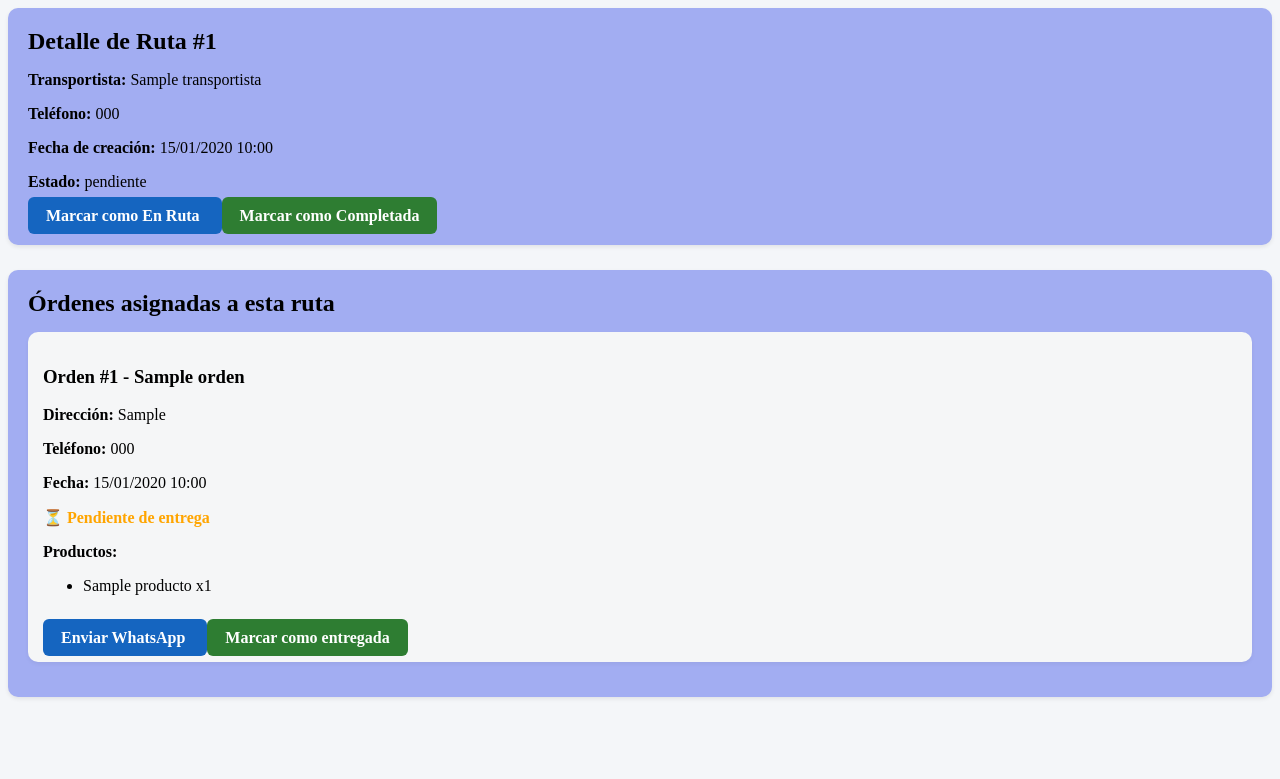
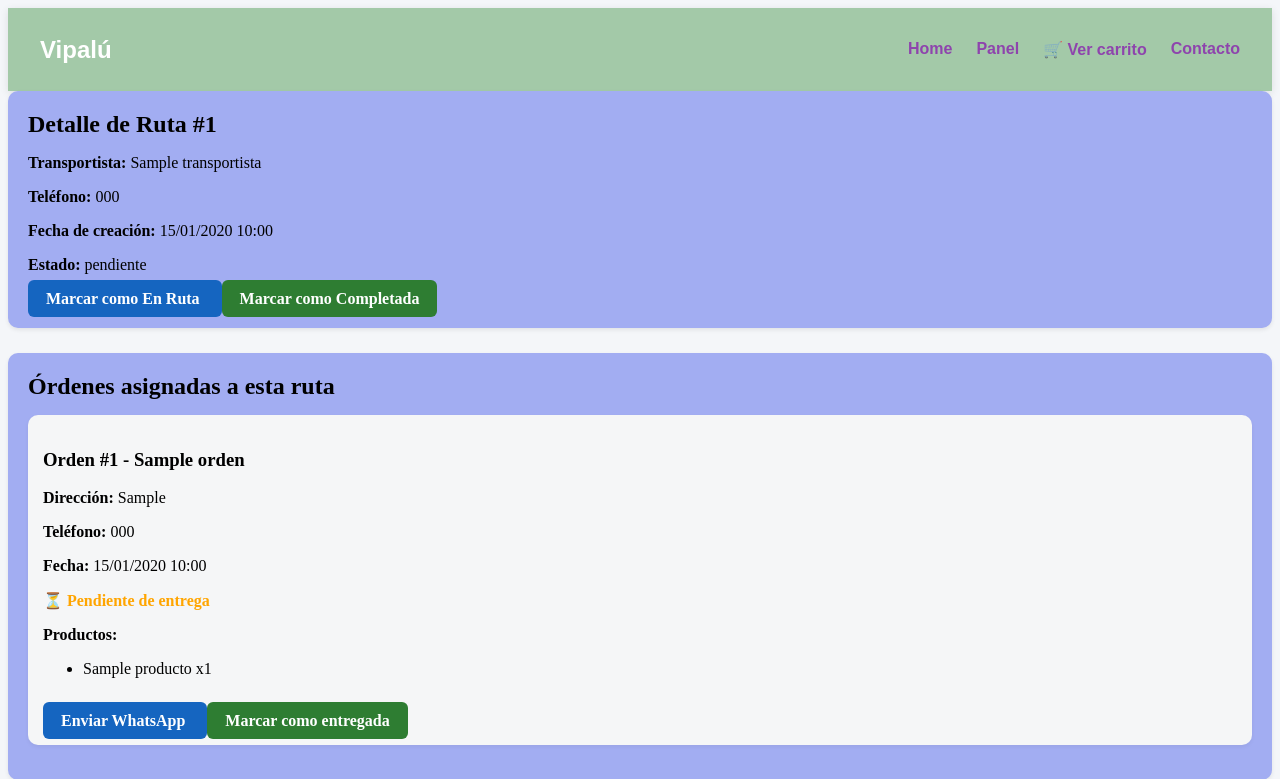
Before and after one commit to MarcoLogica/maderarte, a Django app: page /detalle-ruta/1/ in a window 1280 px wide. Shown: the top 779 px of the page. Run offline with Django 5.2, Linux system fonts and the light colour scheme; tables that the repository leaves empty hold one stand-in row (values such as "Sample post"); parts of the project's set-up code (start-up, migrations or seed data) failed here and were passed over.

Commit message:
barra navegacion detalle ruta

```diff
--- a/base/templates/detalle_ruta.html
+++ b/base/templates/detalle_ruta.html
@@ -60,7 +60,55 @@
     .btn-secondary:hover {
         background: #0d47a1;
     }
+
+    .navbar {
+    background-color: #a3c9a8;
+    padding: 1rem 2rem;
+    display: flex;
+    justify-content: space-between;
+    align-items: center;
+    font-family: 'Quicksand', sans-serif;
+    box-shadow: 0 2px 8px rgba(0,0,0,0.1);
+}
+
+.logo a {
+    font-size: 1.5rem;
+    font-weight: bold;
+    color: white;
+    text-decoration: none;
+}
+
+.nav-links {
+    list-style: none;
+    display: flex;
+    gap: 1.5rem;
+}
+
+.nav-links li a {
+    color: #8E44AD;
+    text-decoration: none;
+    font-weight: bold;
+    font-size: 1rem;
+    transition: color 0.3s ease;
+}
+
+.nav-links li a:hover {
+    color: #fce4ec;
+}
 </style>
+
+<nav class="navbar">
+    <div class="logo">
+        <a href="{% url 'home' %}">Vipalú</a>
+    </div>
+    <ul class="nav-links">
+        <li><a href="{% url 'home' %}">Home</a></li>
+        <li><a href="{% url 'panel' %}">Panel</a></li>
+
+        <li><a href="{% url 'ver_carrito' %}">🛒 Ver carrito</a></li>
+        <li><a href="{% url 'contactanos' %}">Contacto</a></li>
+    </ul>
+</nav>
 
 <div class="card">
     <h2>Detalle de Ruta #{{ ruta.id }}</h2>
```
